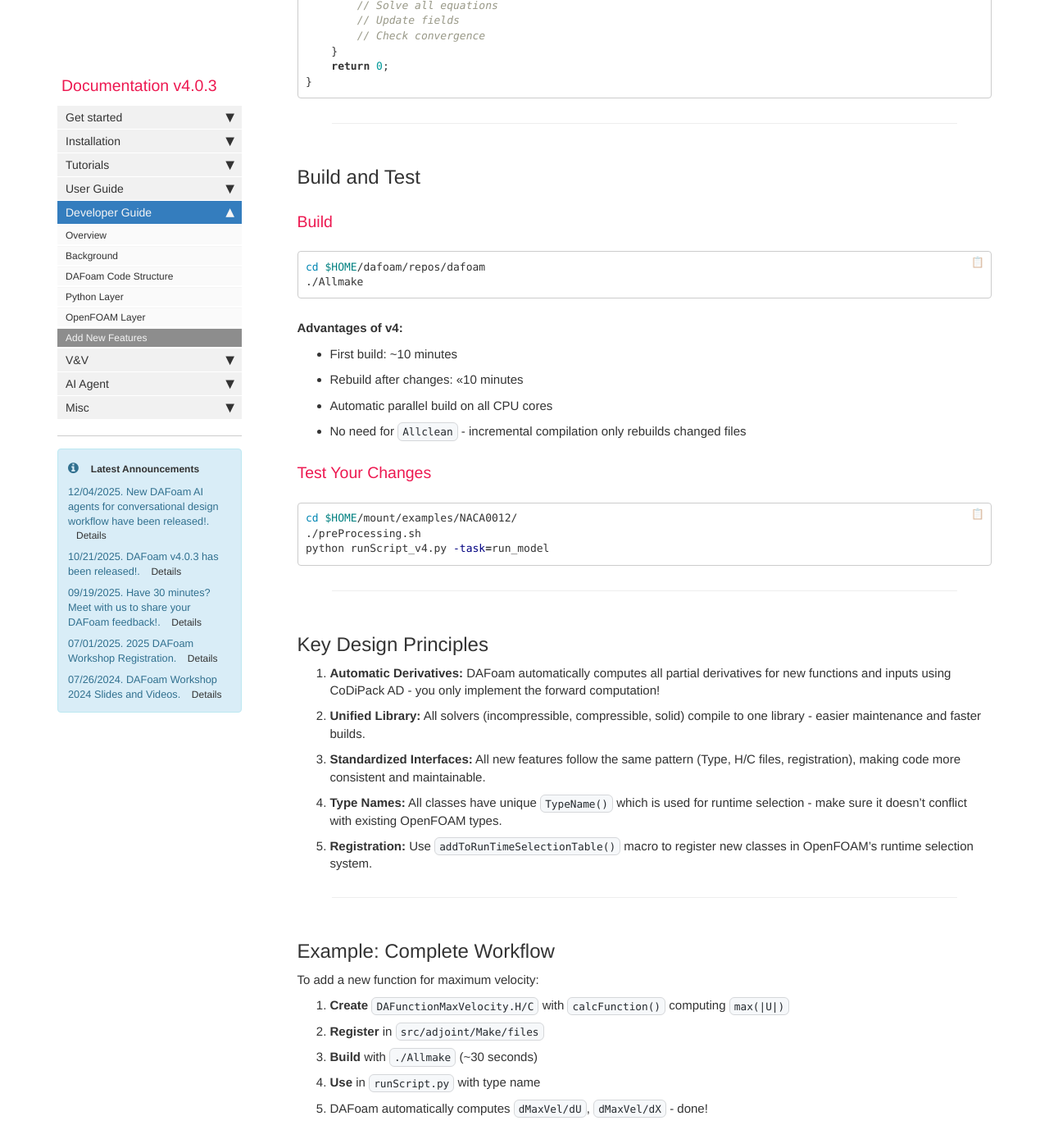
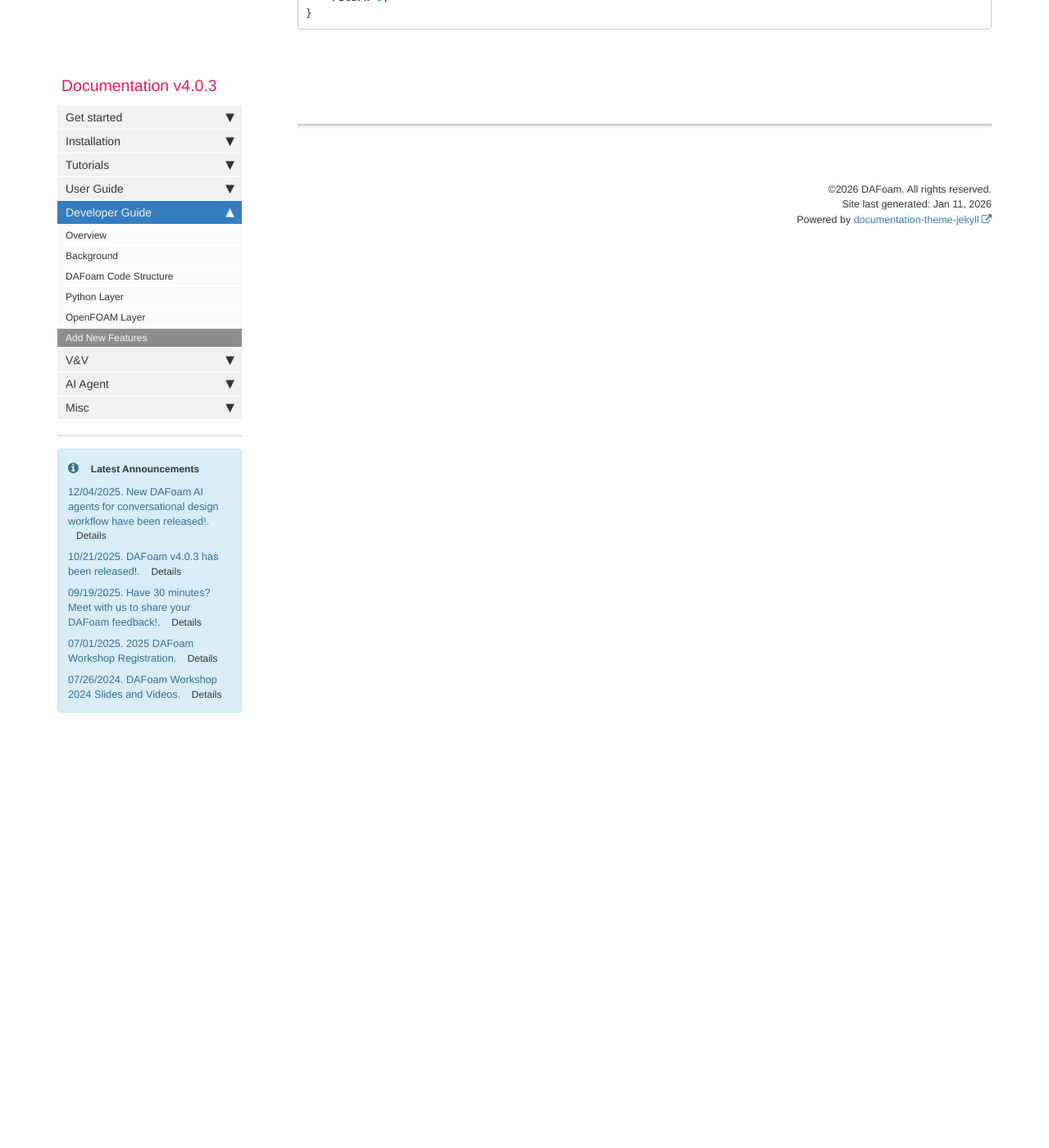
Before and after one commit to DAFoam/DAFoam.github.io, a Jekyll site: the page built from pages/mydoc/mydoc_developer_guide_add_features.md, in a window 1280 px wide and 1400 px high, scrolled down 10507 px. Shown: the whole window at 82% size. Built offline with Jekyll 4.4.1, drawn with Linux system fonts in a browser that asks for light colours; comment, search, counter and statistics services are not loaded; some of the changed text lies outside the part shown.

Commit message:
content update

````diff
--- a/pages/mydoc/mydoc_developer_guide_add_features.md
+++ b/pages/mydoc/mydoc_developer_guide_add_features.md
@@ -754,55 +756,4 @@ label DAMyNewSolver::solvePrimal()
 }
 ```
 
----
-
-## Build and Test
-
-### Build
-
-```bash
-cd $HOME/dafoam/repos/dafoam
-./Allmake
-```
-
-**Advantages of v4:**
-- First build: ~10 minutes
-- Rebuild after changes: <<10 minutes
-- Automatic parallel build on all CPU cores
-- No need for `Allclean` - incremental compilation only rebuilds changed files
-
-### Test Your Changes
-
-```bash
-cd $HOME/mount/examples/NACA0012/
-./preProcessing.sh
-python runScript_v4.py -task=run_model
-```
-
----
-
-## Key Design Principles
-
-1. **Automatic Derivatives:** DAFoam automatically computes all partial derivatives for new functions and inputs using CoDiPack AD - you only implement the forward computation!
-
-2. **Unified Library:** All solvers (incompressible, compressible, solid) compile to one library - easier maintenance and faster builds.
-
-3. **Standardized Interfaces:** All new features follow the same pattern (Type, H/C files, registration), making code more consistent and maintainable.
-
-4. **Type Names:** All classes have unique `TypeName()` which is used for runtime selection - make sure it doesn't conflict with existing OpenFOAM types.
-
-5. **Registration:** Use `addToRunTimeSelectionTable()` macro to register new classes in OpenFOAM's runtime selection system.
-
----
-
-## Example: Complete Workflow
-
-To add a new function for maximum velocity:
-
-1. **Create** `DAFunctionMaxVelocity.H/C` with `calcFunction()` computing `max(|U|)`
-2. **Register** in `src/adjoint/Make/files`
-3. **Build** with `./Allmake` (~30 seconds)
-4. **Use** in `runScript.py` with type name
-5. DAFoam automatically computes `dMaxVel/dU`, `dMaxVel/dX` - done!
-
 {% include links.html %}
````
Also changed, not shown: other parts of pages/mydoc/mydoc_developer_guide_add_features.md (+3 -1 lines), pages/mydoc/mydoc_developer_guide_code_structure.md (+2 -0 lines), pages/mydoc/mydoc_developer_guide_openfoam_layer.md (+2 -0 lines), pages/mydoc/mydoc_developer_guide_python_layer.md (+2 -0 lines).
